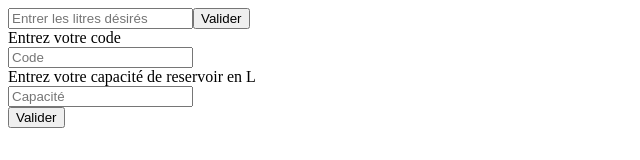
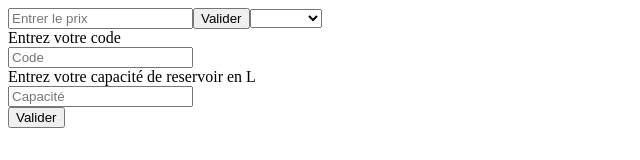
Before and after one commit to teubamaf/TP801-front, an Angular app: page / in a window 1280 px wide. Shown: the top 160 px of the page, without its empty margins (0-640 px from the left). Built offline with nearby package versions, Linux system fonts and the light colour scheme.

Commit message:
Adding carburant choice

```diff
--- a/src/app/components/caisse/caisse.component.html
+++ b/src/app/components/caisse/caisse.component.html
@@ -2,11 +2,16 @@
 <input type="search"
             id="essenceInput"
             name="essenceInput"
-            placeholder="Entrer les litres désirés"
+            placeholder="Entrer le prix"
             [(ngModel)]="prixEssence"
     >
 
     <button type="submit">Valider</button>
 
+    <select name="carburant" id="carburant" [(ngModel)]="typeEssence">
+        <option value="essence">essence</option>
+        <option value="diesel">diesel</option>
+    </select>
+
 </form>
 <p *ngIf="code">{{code}}</p>
--- a/src/app/components/caisse/caisse.component.ts
+++ b/src/app/components/caisse/caisse.component.ts
@@ -13,12 +13,12 @@ export class CaisseComponent {
 
   prixEssence!: number;
   code!: number;
+  typeEssence!: string;
 
 
   onSubmitForm(){
-    this.dataservice.create((this.prixEssence)*2, 'essence').pipe(
+    this.dataservice.create((this.prixEssence)*1.5, this.typeEssence).pipe(
       tap(value =>{
-        console.log(value);
         this.code = value.id;
       } )
     ).subscribe();
```
